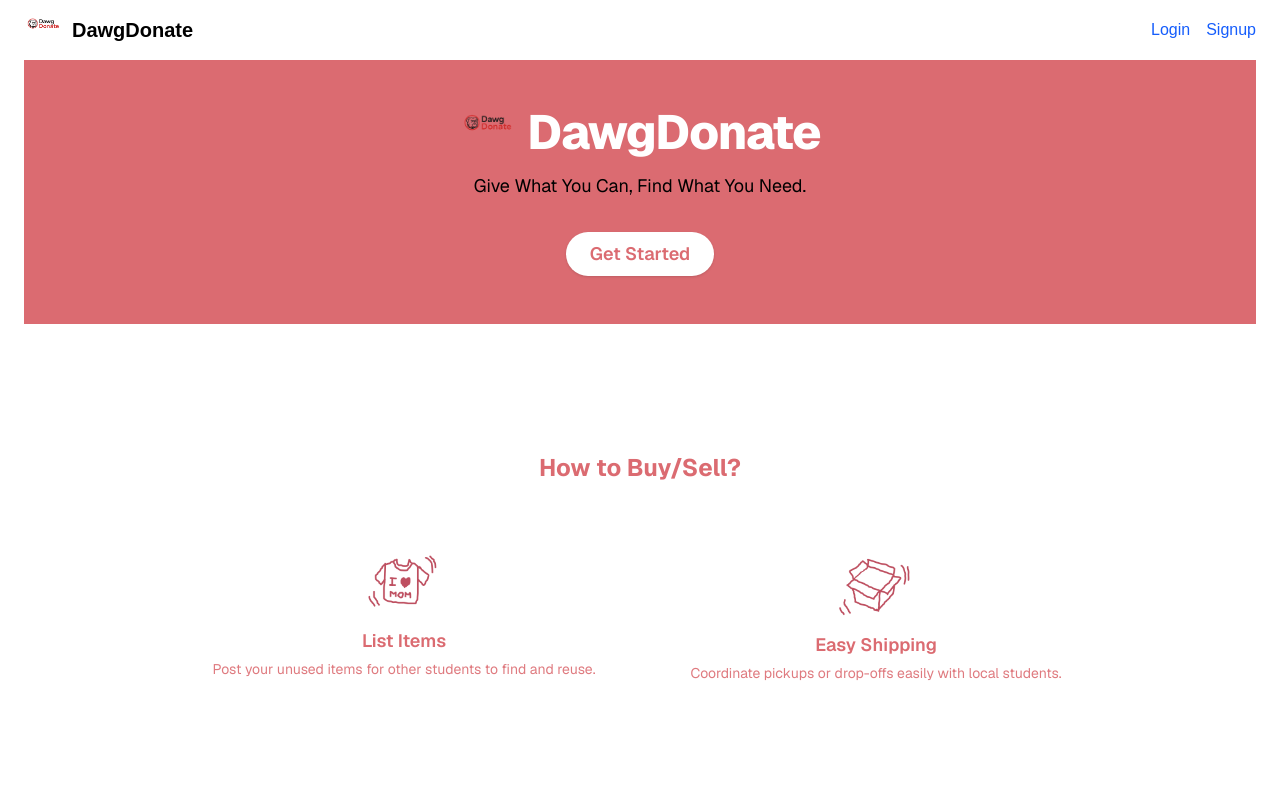
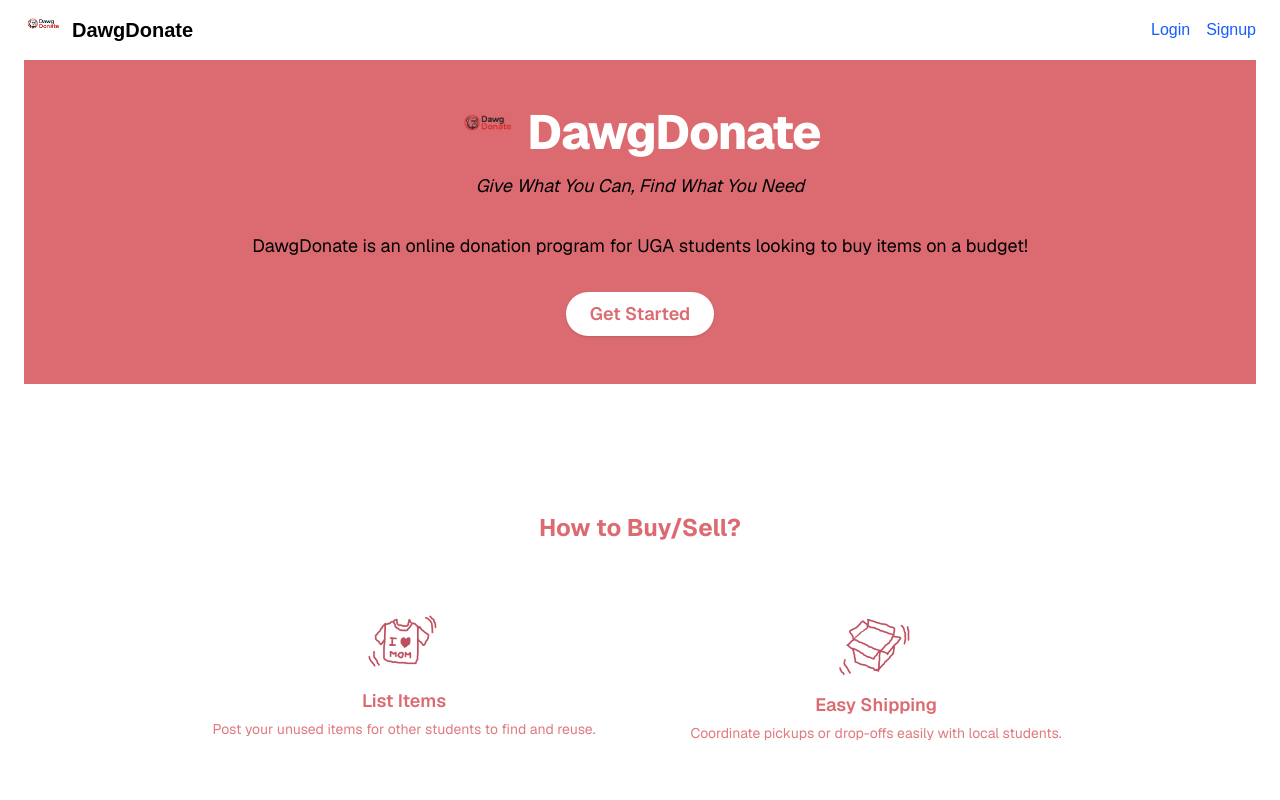
Before and after one commit to DParra657/Dawg-Donate, a Next.js app: page /splash in a window 1280 px wide. Shown: the top 800 px of the page. Built offline with nearby package versions, Linux system fonts and the light colour scheme.

Commit message:
Added password field hiding to signup form

```diff
--- a/app/signup/page.tsx
+++ b/app/signup/page.tsx
@@ -76,7 +76,7 @@ export default function SignupPage() {
 
         {/* Password input */}
         <input
-          type="password"
+          type="password"  // This ensures the password is hidden while typing
           placeholder="Password"
           className="w-full mb-4 p-3 border border-gray-300 rounded text-black placeholder:text-gray-500"
           value={password}
--- a/app/splash/page.tsx
+++ b/app/splash/page.tsx
@@ -19,8 +19,11 @@ export default function Splash() {
             <h1 className="text-5xl font-extrabold tracking-tight">DawgDonate</h1>
           </div>
 
-          <p className="text-lg max-w-md mb-8 text-black">
-            Give What You Can, Find What You Need.
+          <p className="text-lg max-w-md mb-8 text-black italic">
+            Give What You Can, Find What You Need
+          </p>
+          <p className="text-lg mb-8 text-black">
+            DawgDonate is an online donation program for UGA students looking to buy items on a budget!
           </p>
 
           {/* Get Started button navigates to login */}
```
Also changed, not shown: 1 other file (tests, documents, lock files or other folders).
